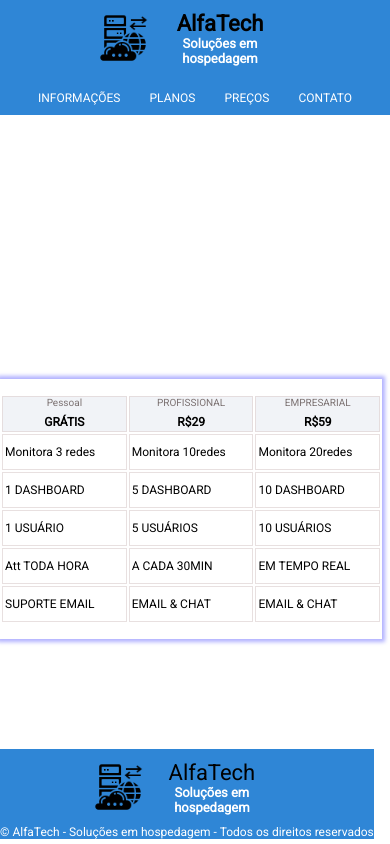
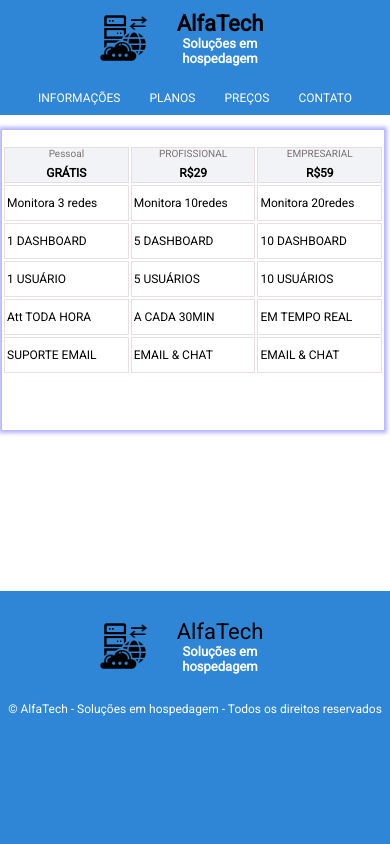
Before and after one commit to DEV-Eduardo-Silva/Hospedagem, a plain HTML site: page tabela.html in a window 390 px wide. Drawn offline with Linux system fonts and the light colour scheme.

Commit message:
versao mobile finalizada

```diff
--- a/estilos/tabela.css
+++ b/estilos/tabela.css
@@ -64,6 +64,7 @@ nav> a{
 a:hover{
     cursor: pointer;
     color: #292727;
+
 }
 /*tabela*/
 main{
@@ -73,11 +74,11 @@ main{
 
 .tabela{
     width: 98%;
+    height: 300px;
     justify-content: center;
-    margin: 15px auto;
+    margin: 15px 2px;
     box-shadow: 0px 0px 4px 3px #b1b1ff;
-    position: fixed;
-    bottom: 190px;
+
 }
 th{
     border: 1px solid #e2d7d7c4;
@@ -117,12 +118,15 @@ table{
 footer{
     background-color: #2f86d6;
     position: fixed;
-    bottom:5px;
+    bottom:0px;
+    width: 100%;
+    height: 30%;
 
 }
 .final{
     text-align: center;
     font-size: 0.8em;
+    padding: 20px 8px;
 
 
 }
@@ -150,7 +154,6 @@ footer{
     width: 50%;
 }
 .paragrafo{
-    width: 100%;
    color: #fff;
    font-size:12px ;
    text-align: center;
```
Also changed, not shown: index.html (+1 -1 lines).
